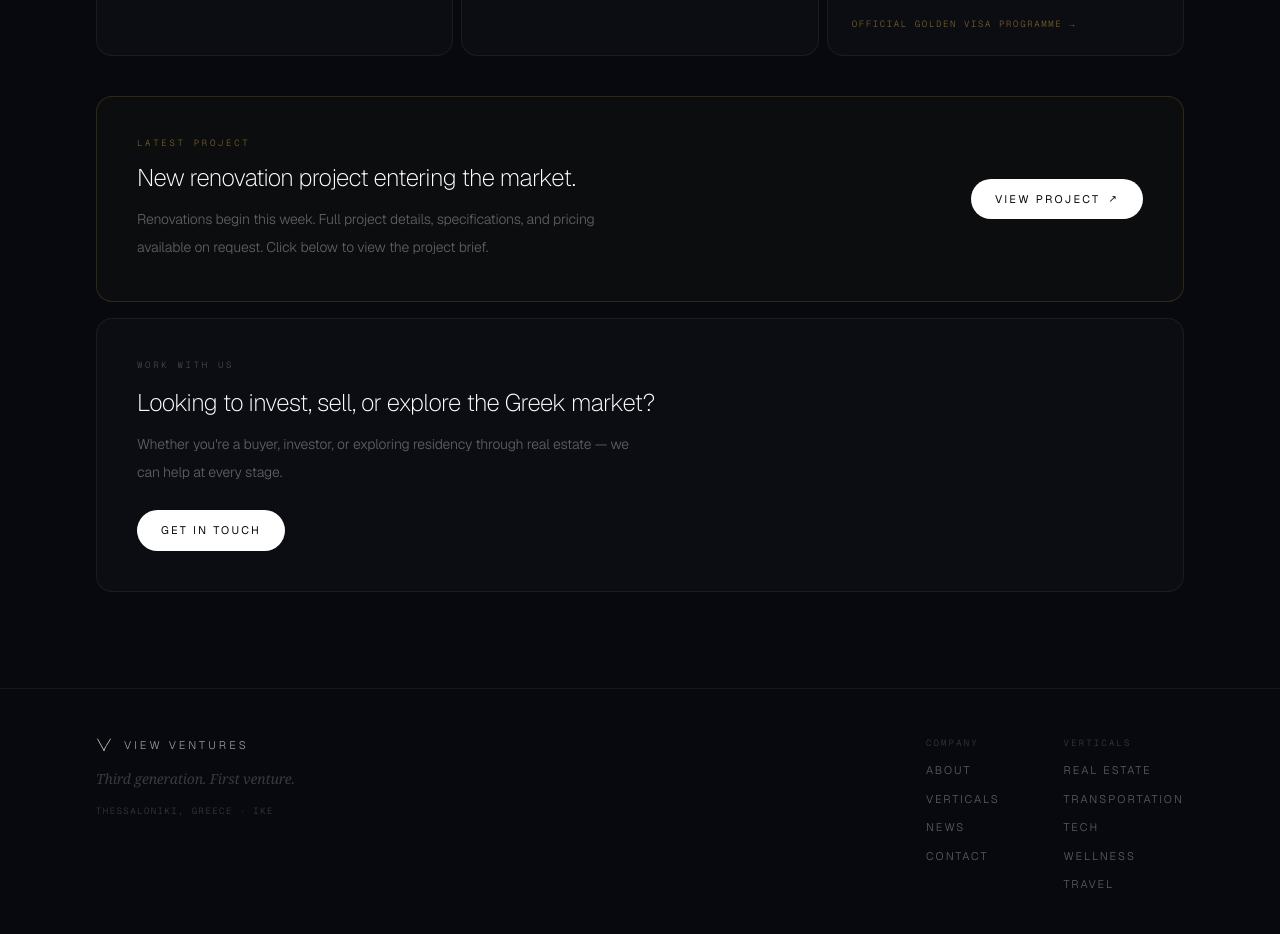
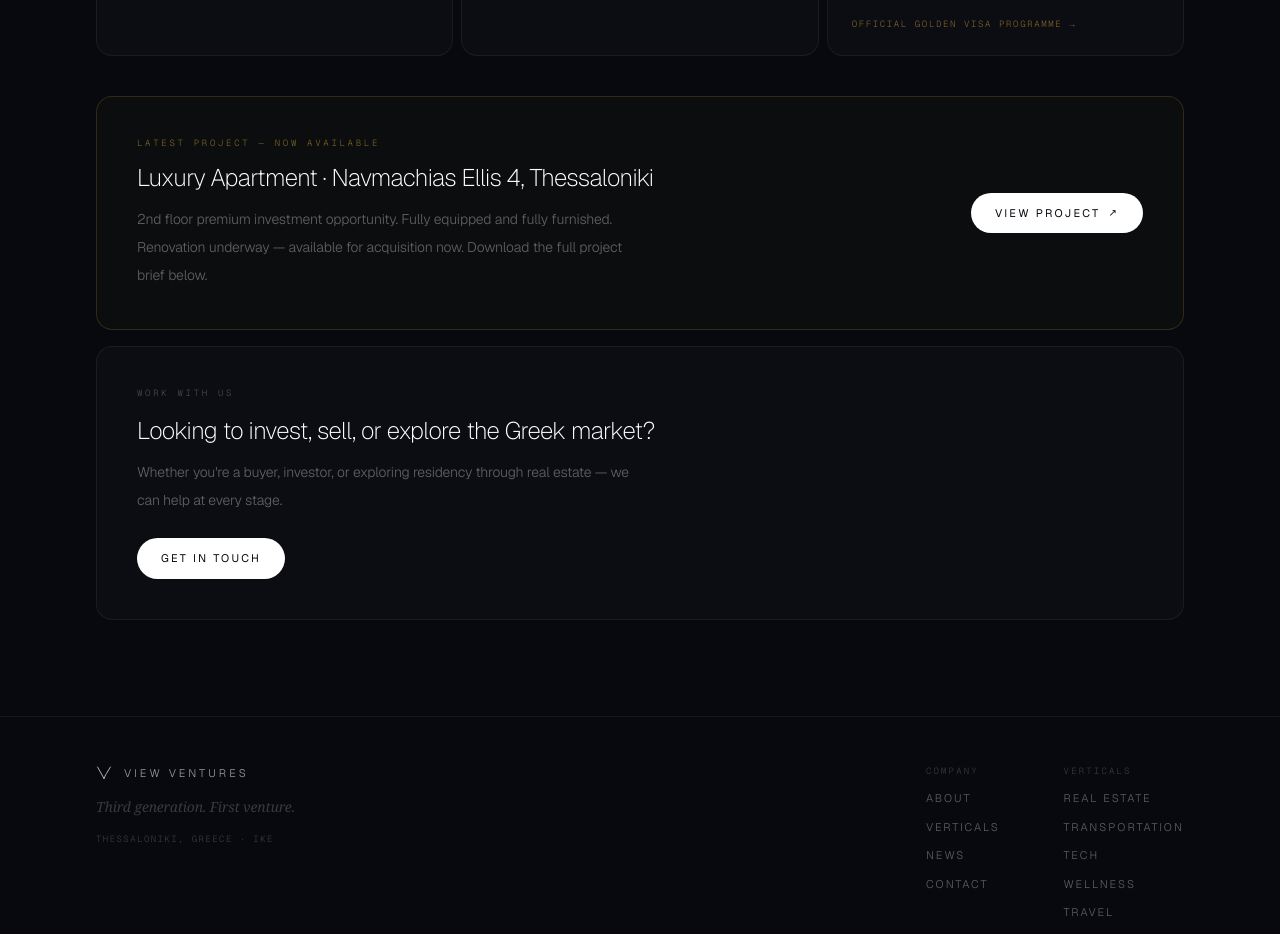
Before and after one commit to viewventuresltd/view-ventures-web, a Next.js app: page /verticals/real-estate in a window 1280 px wide. Shown: the part 840-1774 px from the top of the page. Built offline with nearby package versions, Linux system fonts and the light colour scheme.

Commit message:
Real Estate: add project PDF and update card with actual property details

```diff
--- a/app/verticals/real-estate/page.tsx
+++ b/app/verticals/real-estate/page.tsx
@@ -84,12 +84,12 @@ export default function RealEstatePage() {
           <div className="mt-10 rounded-2xl border border-[#C49A2E]/20 bg-[rgba(196,154,46,0.03)] p-8 sm:p-10">
             <div className="flex flex-col gap-6 sm:flex-row sm:items-center sm:justify-between">
               <div>
-                <p className="font-mono text-[9px] font-light uppercase tracking-[0.3em] text-[#C49A2E]/60">Latest Project</p>
+                <p className="font-mono text-[9px] font-light uppercase tracking-[0.3em] text-[#C49A2E]/60">Latest Project — Now Available</p>
                 <h2 className="mt-3 max-w-xl text-2xl font-extralight leading-tight tracking-tight text-white">
-                  New renovation project entering the market.
+                  Luxury Apartment · Navmachias Ellis 4, Thessaloniki
                 </h2>
                 <p className="mt-3 max-w-lg text-sm font-light leading-7 text-white/35">
-                  Renovations begin this week. Full project details, specifications, and pricing available on request. Click below to view the project brief.
+                  2nd floor premium investment opportunity. Fully equipped and fully furnished. Renovation underway — available for acquisition now. Download the full project brief below.
                 </p>
               </div>
               <div className="flex-shrink-0">
```
Also changed, not shown: 1 other file (tests, documents, lock files or other folders).
